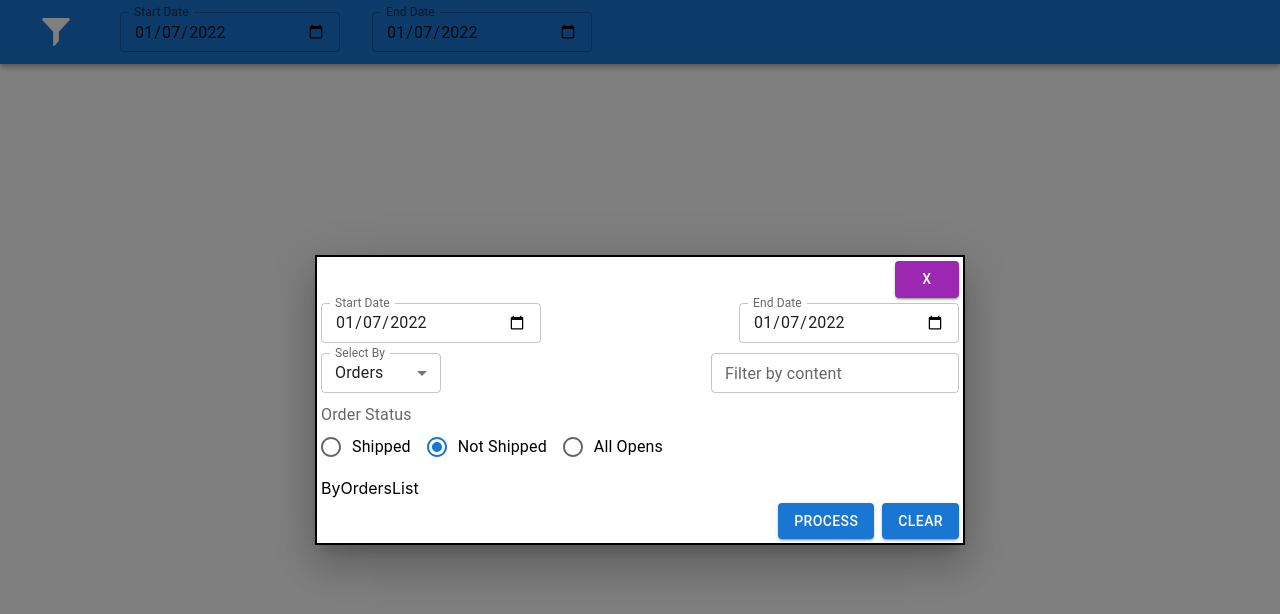
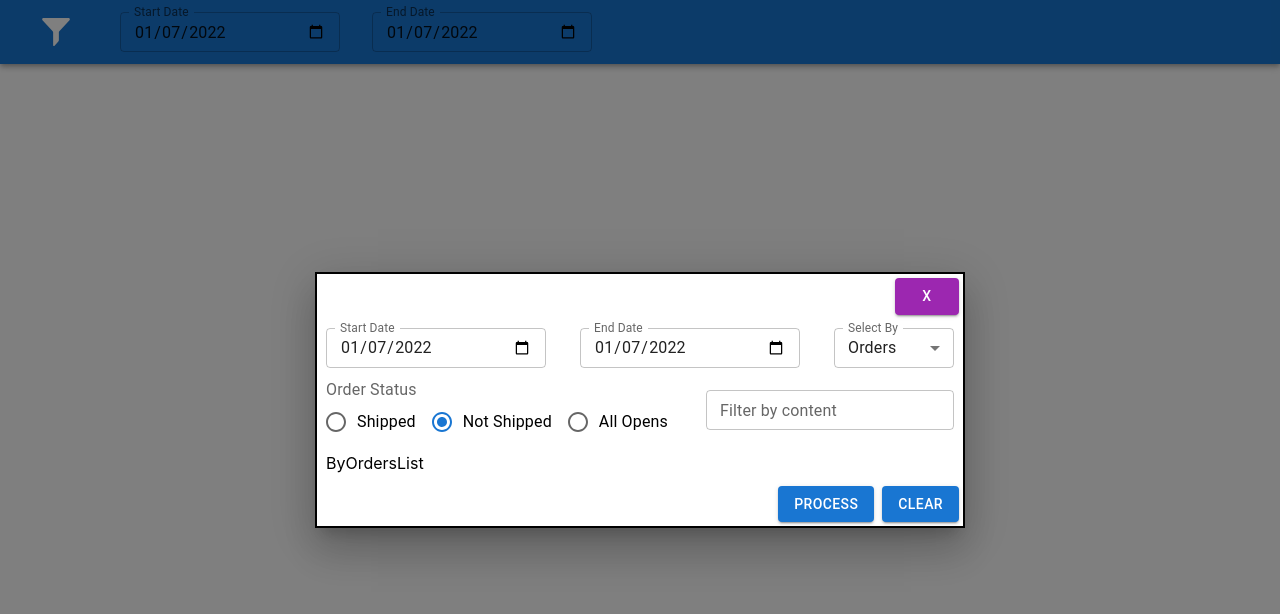
Before and after one commit to And-Naz/rental-availability-calendar, a React (Create React App) app: page / in a window 1280 px wide. Both pictures are taken after a click on the button 56 px from the left and 32 px from the top of the page. Shown: the top 614 px of the page. Built offline with nearby package versions, Linux system fonts and the light colour scheme.

Commit message:
Modified positions of controls on Filter Modal Component.

```diff
--- a/src/components/FilterModal.jsx
+++ b/src/components/FilterModal.jsx
@@ -18,6 +18,12 @@ const useStyles = makeStyles((theme) => ({
 		justifyContent: 'flex-end',
 		"& > button": {
 			marginLeft: "0.5rem"
+		},
+		"&:first-child": {
+			marginBottom: "0.5rem"
+		},
+		"&:last-child": {
+			marginTop: "0.5rem"
 		}
 	},
 	filterMainSection: {
@@ -25,15 +31,13 @@ const useStyles = makeStyles((theme) => ({
 		flexDirection: "column"
 	},
 	filterMainSubSection: {
-		width: "100%",
+		flexGrow: 1,
 		display: "flex",
 		flexDirection: "row",
 		justifyContent: "space-between",
-		marginTop: "5px",
-		marginBottom: "5px"
+		margin: "5px"
 	},
 	formControl: {
-		minWidth: 120,
 		display: "flex",
 		flexDirection: "column",
 		justifyContent: "center",
@@ -100,8 +104,6 @@ function FilterModal(props) {
 									endDate={endDate}
 									onChangeEndDate={onChangeEndDate}
 								/>
-							</div>
-							<div className={classes.filterMainSubSection}>
 								<FormControl
 									variant="outlined"
 									className={classes.formControl}
@@ -122,15 +124,6 @@ function FilterModal(props) {
 										}
 									</Select>
 								</FormControl>
-								<FormControl
-									className={classes.formControl}
-								>
-									<TextField
-										label="Filter by content"
-										variant="outlined"
-										size="small"
-									/>
-								</FormControl>
 							</div>
 							<div className={classes.filterMainSubSection}>
 								<FormControl className={classes.formControl}>
@@ -149,6 +142,15 @@ function FilterModal(props) {
 											})
 										}
 									</RadioGroup>
+								</FormControl>
+								<FormControl
+									className={classes.formControl}
+								>
+									<TextField
+										label="Filter by content"
+										variant="outlined"
+										size="small"
+									/>
 								</FormControl>
 							</div>
 							<div className={classes.filterMainSubSection}>
```
